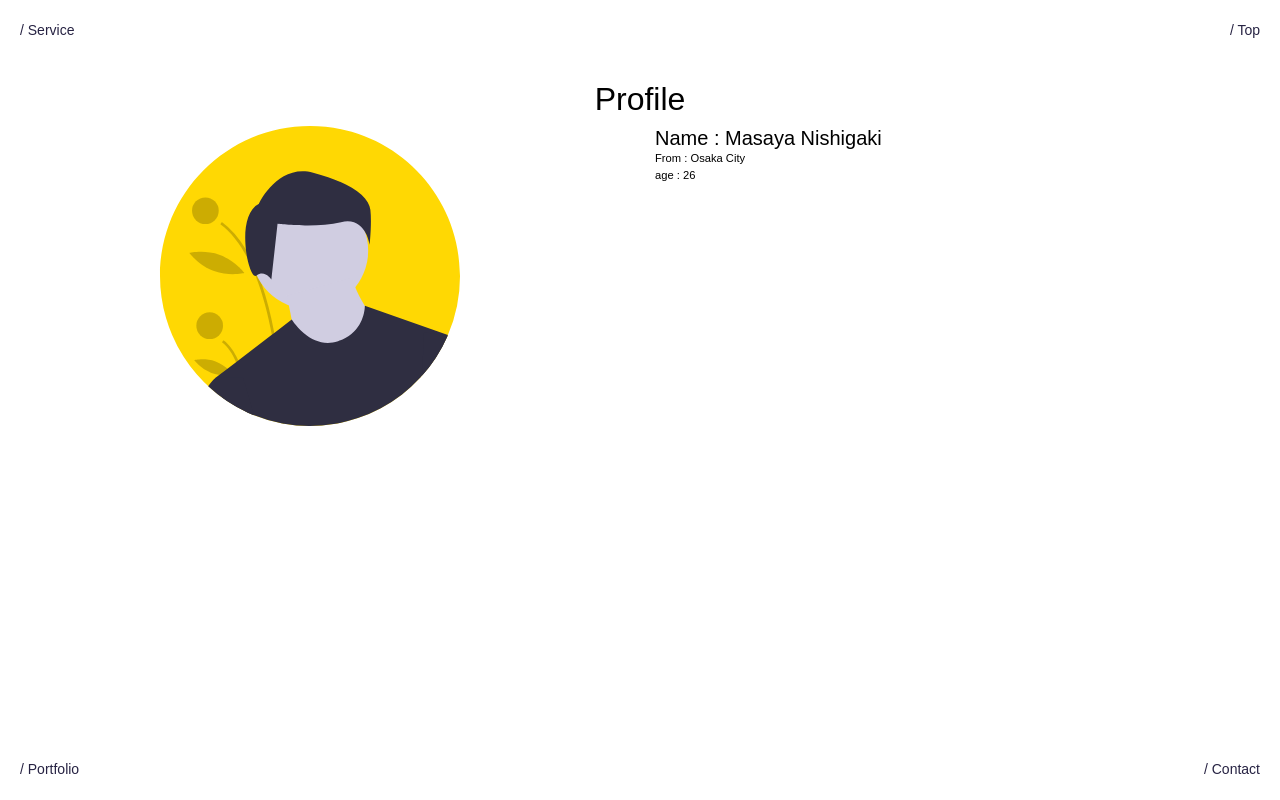
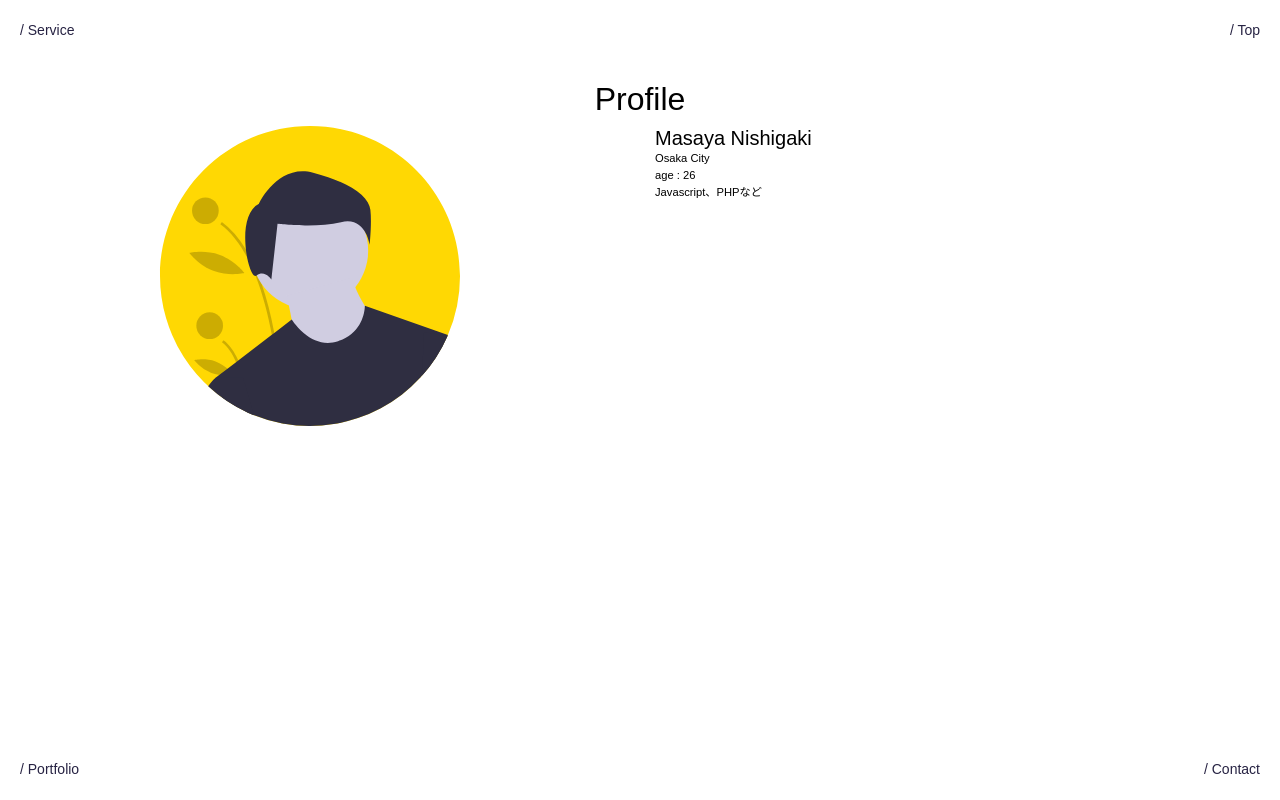
Before and after one commit to masayan1126/profsite, a Next.js app: page /profile/my-profile in a window 1280 px wide. Built offline with nearby package versions, Linux system fonts and the light colour scheme.

Commit message:
サービス画面のレイアウトを調整

```diff
--- a/pages/profile/my-profile.js
+++ b/pages/profile/my-profile.js
@@ -38,9 +38,11 @@ export default function showWorks() {
               <img className="prof__img__size" src="/undraw_male_avatar_323b.svg" alt="私の画像" />
             </Col>
             <Col className="col-12 col-sm-6 col-md-6 col-lg-6">
-              <h5 className="p__profile mb-0">Name : Masaya Nishigaki</h5>
-              <p className="p__profile mb-0 font-size-p">From : Osaka City</p>
+              <h5 className="p__profile mb-0">Masaya Nishigaki</h5>
+              <p className="p__profile mb-0 font-size-p">Osaka City</p>
               <p className="p__profile mb-0 font-size-p">age : 26</p>
+              <p className="p__profile mb-0 font-size-p">Javascript、PHPなど</p>
+
             </Col>
 
           </Row>
```
